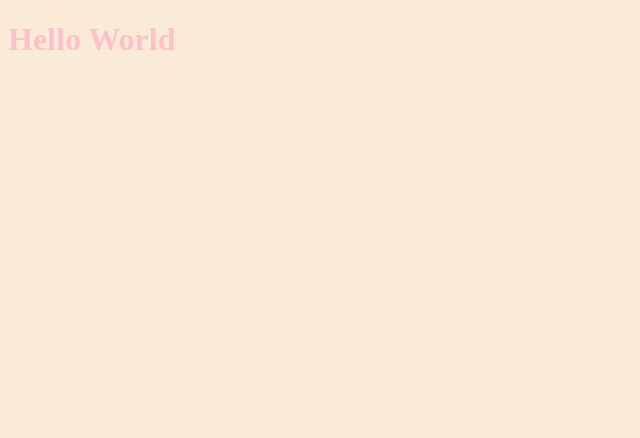
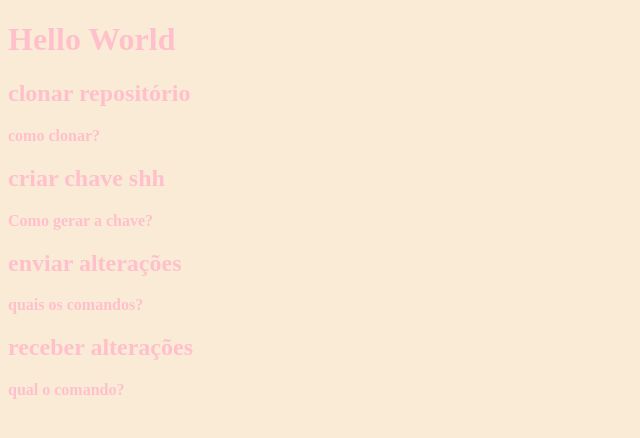
Before and after one commit to duhardo/hello_world, a plain HTML site: page index.html in a window 1280 px wide. Shown: the whole page, without its empty margins (0-640 px from the left). Drawn offline with Linux system fonts and the light colour scheme.

Commit message:
adicionado texto no index.html

```diff
--- a/index.html
+++ b/index.html
@@ -9,5 +9,13 @@
 </head>
 <body>
     <h1> Hello World </h1>
+    <h2> clonar repositório</h2>
+    <p>como clonar?</p>
+    <h2>criar chave shh</h2>
+    <p>Como gerar a chave?</p>
+    <h2>enviar alterações</h2>
+    <p>quais os comandos?</p>
+    <h2>receber alterações</h2>
+    <p>qual o comando?</p>
 </body>
 </html>
```
